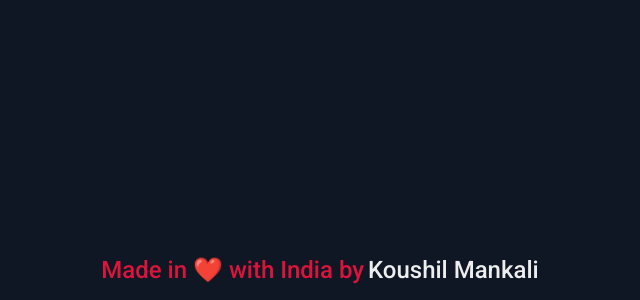
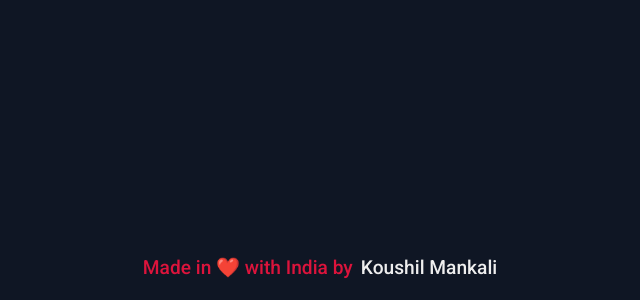
Before and after one commit to koushil-mankali/koushilmankali.in, a Next.js app: page / in a window 1280 px wide. Shown: the part 1111-1411 px from the top of the page, without its empty margins (320-960 px from the left). Built offline with nearby package versions, Linux system fonts and the light colour scheme.

Commit message:
Footer Completed

```diff
--- a/components/Footer/Footer.js
+++ b/components/Footer/Footer.js
@@ -1,11 +1,23 @@
-import React from 'react'
+import React from "react";
 
-import css from './Footer.module.css'
+import css from "./Footer.module.css";
 
 const Footer = () => {
-    return <div className={css.footer}>
-        <div><span className={css.txt1}>Made in ❤️ with India by</span> <span className={css.txt2}>Koushil Mankali</span></div>
+  return (
+    <div className={css.footer}>
+      <div>
+        <span className={css.txt1}>Made in ❤️ with India by</span>
+        <a
+          href="https://www.linkedin.com/in/koushil-mankali/"
+          target="_blank"
+          className={css.txt2}
+          rel="noreferrer"
+        >
+          Koushil Mankali
+        </a>
+      </div>
     </div>
-}
+  );
+};
 
-export default Footer
+export default Footer;
--- a/components/Footer/Footer.module.css
+++ b/components/Footer/Footer.module.css
@@ -10,13 +10,16 @@
 }
 
 .txt1{
-    font-size: 1.5rem;
+    font-size: 1.2rem;
     font-weight: 500;
     color: var(--crimson-color);
 }
 
 .txt2{
-    font-size: 1.5rem;
+    margin-left: 0.5rem;
+    font-size: 1.2rem;
     font-weight: 500;
     color: #eee;
+    cursor: pointer;
+    text-decoration: none;
 }
```
